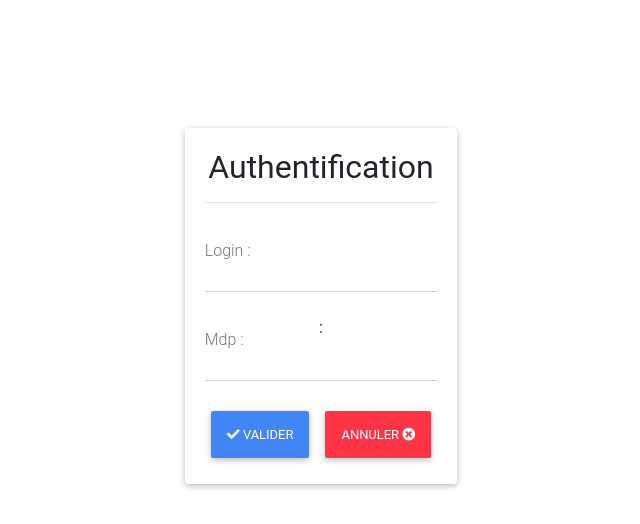
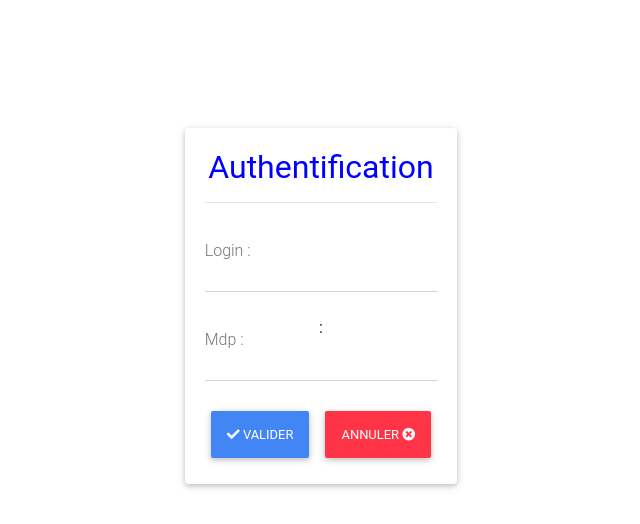
Before and after one commit to dossdata/Suividoss_dev, a PHP site: page / in a window 1280 px wide. Shown: the top 524 px of the page, without its empty margins (319-959 px from the left). Run offline with PHP 8.4, Linux system fonts and the light colour scheme; some libraries are stand-ins or nearby versions.

Commit message:
change color login

```diff
--- /dev/null
+++ b/password_git_pull.txt
@@ -0,0 +1,2 @@
+heryAndriam
+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
--- a/view/Authentification.html.twig
+++ b/view/Authentification.html.twig
@@ -14,7 +14,7 @@
             <form method="Post" action="/SuiviKARLIT/?suivi_karlit=accesslogin">
 
             <div class="card-body">
-                <h2 class="card-title">Authentification</h2>
+                <h2 class="card-title" style='color:blue'>Authentification</h2>
                 <hr>
                 <div class="md-form">
                    <label for="form1">Login : </label><br>
```
Also changed, not shown: src/controller/Connection.php (+8 -1 lines).
